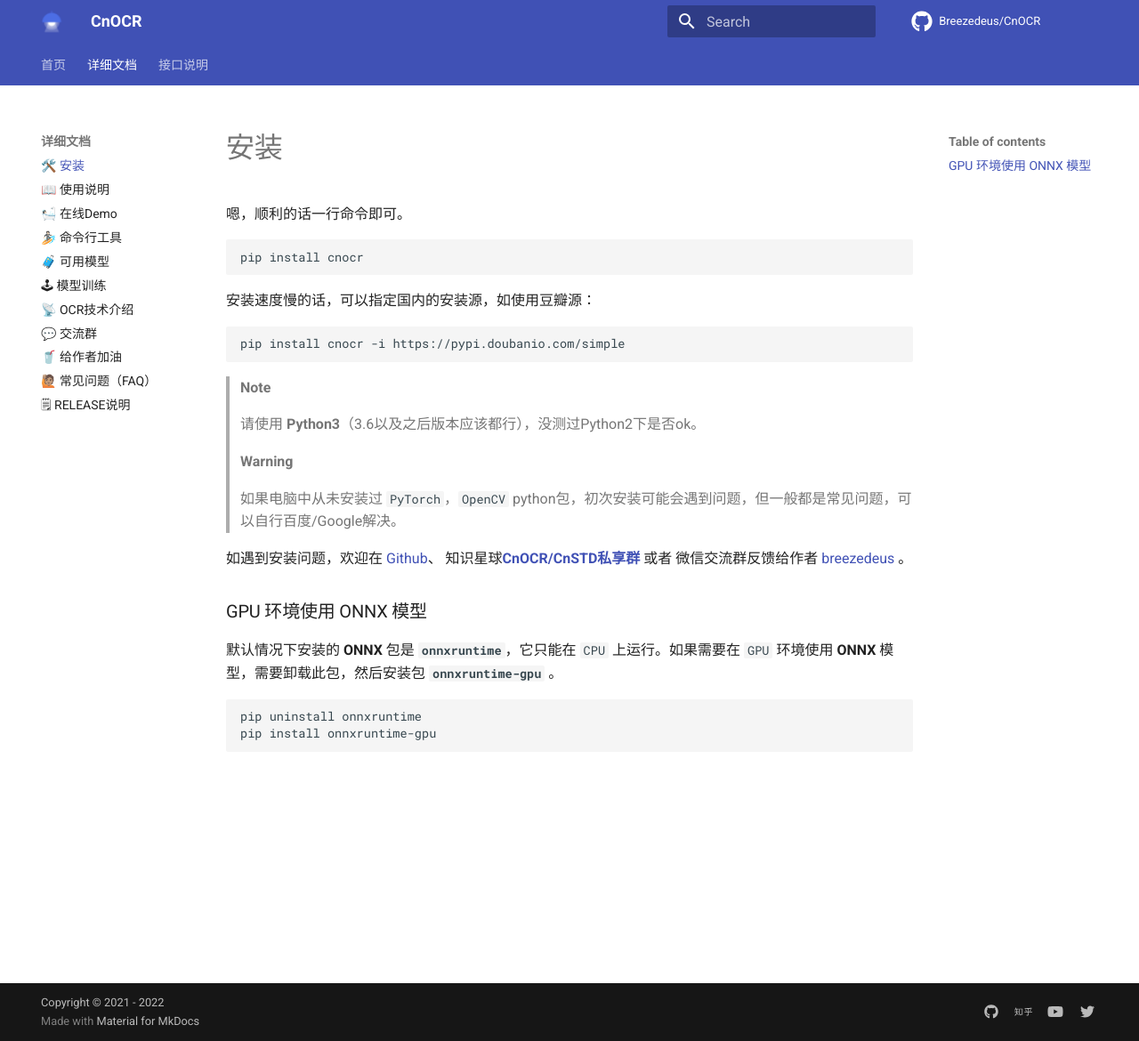
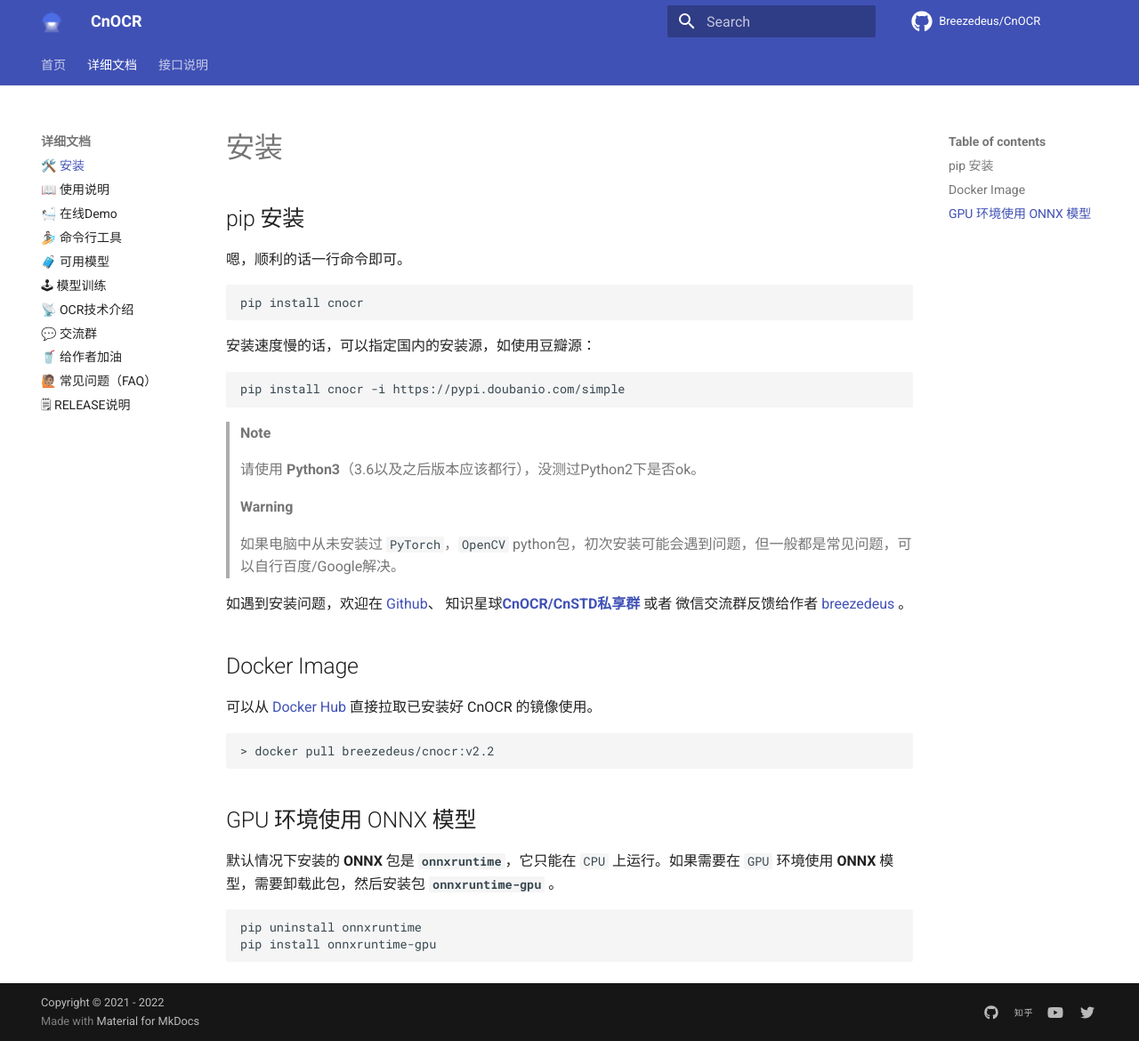
Before and after one commit to diaomin/crnn-mxnet-chinese-text-recognition, an MkDocs documentation site: the page built from docs/install.md, in a window 1280 px wide and 1170 px high. Shown: the whole window at 89% size. Built offline with MkDocs 1.6.1 and Material for MkDocs 9.7.7, drawn with Linux system fonts in a browser that asks for light colours; comment, search, counter and statistics services are not loaded.

Commit message:
add docker image

````diff
--- a/docs/install.md
+++ b/docs/install.md
@@ -1,4 +1,6 @@
 # 安装
+
+## pip 安装
 
 嗯，顺利的话一行命令即可。
 
@@ -28,9 +30,19 @@ pip install cnocr -i https://pypi.doubanio.com/simple
 
 
 
+## Docker Image
+
+可以从 [Docker Hub](https://hub.docker.com/r/breezedeus/cnocr/tags) 直接拉取已安装好 CnOCR 的镜像使用。
+
+```bash
+> docker pull breezedeus/cnocr:v2.2
+```
 
 
-### GPU 环境使用 ONNX 模型
+
+
+
+## GPU 环境使用 ONNX 模型
 
 默认情况下安装的 **ONNX** 包是 **`onnxruntime`**，它只能在 `CPU` 上运行。如果需要在 `GPU` 环境使用 **ONNX** 模型，需要卸载此包，然后安装包 **`onnxruntime-gpu`** 。
 
````
Also changed, not shown: docs/index.md (+11 -2 lines).
